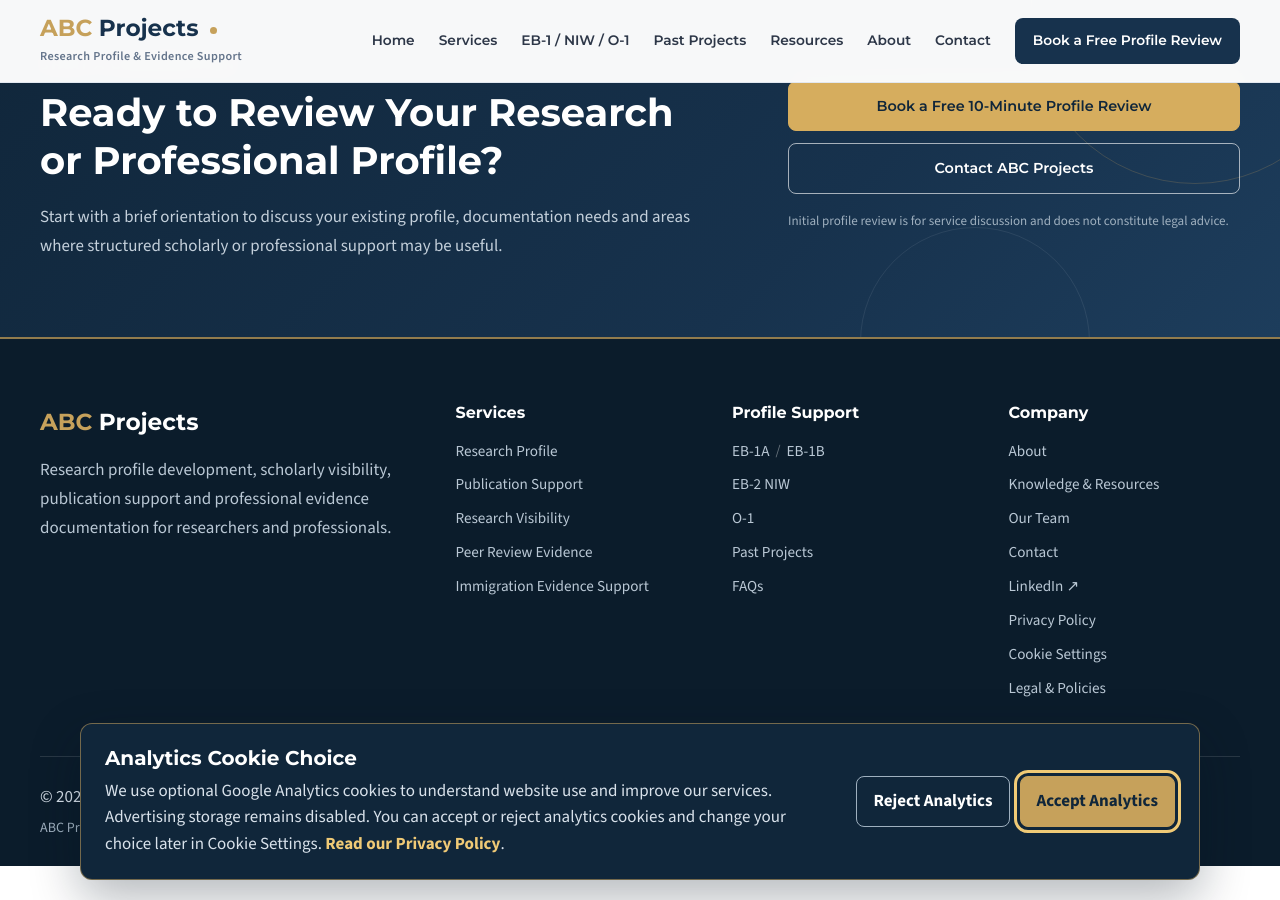
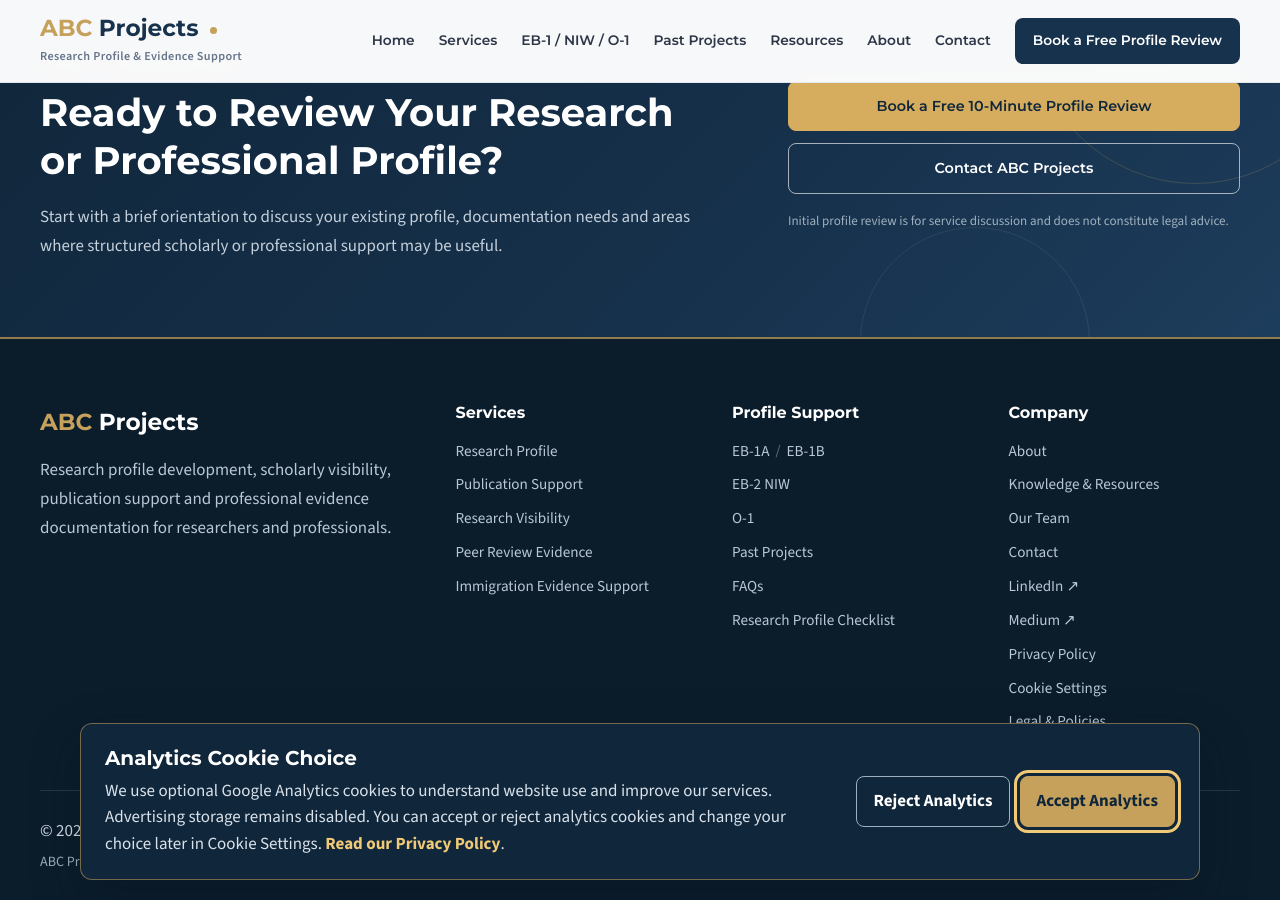
Before and after one commit to uprightpub/abcprojects, a Jekyll site: the page built from index.html, in a window 1280 px wide and 900 px high, scrolled down 10784 px. Built offline with Jekyll 4.4.1, drawn with Linux system fonts in a browser that asks for light colours.

Commit message:
Add checklist and Medium links to footer

```diff
--- a/_includes/footer.html
+++ b/_includes/footer.html
@@ -74,7 +74,13 @@
         Past Projects
       </a>
 
-      <a href="/about/#frequently-asked-questions">FAQs</a>
+      <a href="/about/#frequently-asked-questions">
+        FAQs
+      </a>
+
+      <a href="{{ '/resources/research-profile-checklist/' | relative_url }}">
+        Research Profile Checklist
+      </a>
 
     </div>
 
@@ -83,13 +89,21 @@
 
       <h2>Company</h2>
 
-      <a href="{{ '/about/' | relative_url }}">About</a>
+      <a href="{{ '/about/' | relative_url }}">
+        About
+      </a>
 
-      <a href="{{ '/resources/' | relative_url }}">Knowledge &amp; Resources</a>
+      <a href="{{ '/resources/' | relative_url }}">
+        Knowledge &amp; Resources
+      </a>
 
-      <a href="/about/#our-team">Our Team</a>
+      <a href="/about/#our-team">
+        Our Team
+      </a>
 
-      <a href="{{ '/contact/' | relative_url }}">Contact</a>
+      <a href="{{ '/contact/' | relative_url }}">
+        Contact
+      </a>
 
       <a
         href="https://www.linkedin.com/company/abcprojects-org/"
@@ -100,13 +114,28 @@
         LinkedIn ↗
       </a>
 
-      <a href="{{ '/privacy/' | relative_url }}">Privacy Policy</a>
+      <a
+        href="https://medium.com/@abcprojects"
+        target="_blank"
+        rel="noopener noreferrer"
+        aria-label="ABC Projects on Medium"
+      >
+        Medium ↗
+      </a>
 
-      <button class="footer-cookie-settings" type="button" data-cookie-settings>
+      <a href="{{ '/privacy/' | relative_url }}">
+        Privacy Policy
+      </a>
+
+      <button class="footer-cookie-settings"
+              type="button"
+              data-cookie-settings>
         Cookie Settings
       </button>
 
-      <a href="/about/#legal-policies">Legal &amp; Policies</a>
+      <a href="/about/#legal-policies">
+        Legal &amp; Policies
+      </a>
 
     </div>
 
```
